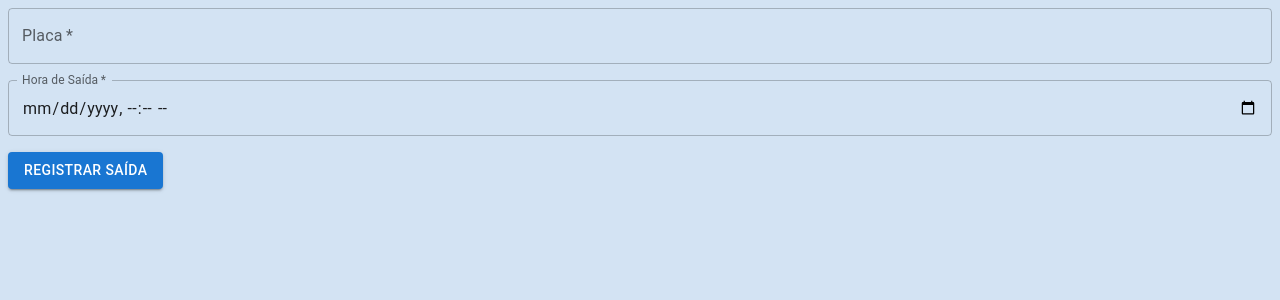
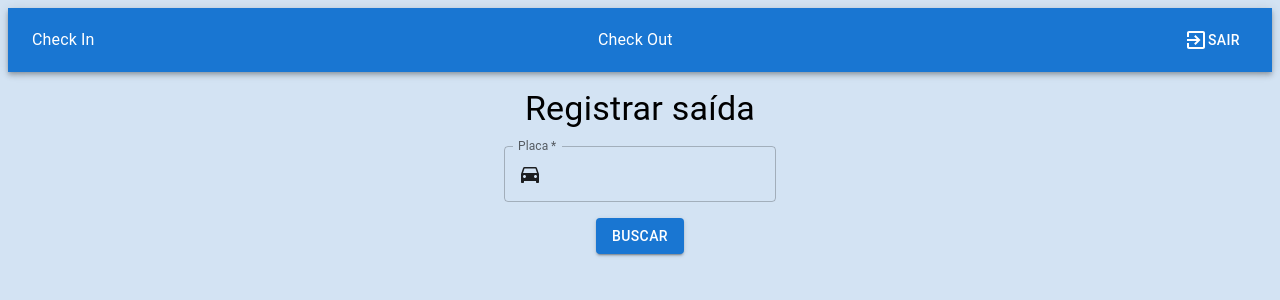
Before and after one commit to JaderSdS/jsPark, a React (Create React App) app: page /checkOut in a window 1280 px wide. Shown: the top 300 px of the page. Built offline with nearby package versions, Linux system fonts and the light colour scheme; no server answers; the database is empty.

Commit message:
finalizar saida do ticket

```diff
--- a/package.json
+++ b/package.json
@@ -18,7 +18,7 @@
     "@types/react-dom": "^18.0.10",
     "dayjs": "^1.11.7",
     "firebase": "^9.21.0",
-    "notistack": "^2.0.8",
+    "notistack": "^3.0.1",
     "qrcode": "^1.5.3",
     "react": "^18.2.0",
     "react-dom": "^18.2.0",
--- a/src/App.tsx
+++ b/src/App.tsx
@@ -32,10 +32,11 @@ function App() {
     <div className="App">
       <AuthProvider>
         <SnackbarProvider
+          autoHideDuration={3000}
           preventDuplicate
           hideIconVariant
           dense
-          maxSnack={4}
+          maxSnack={3}
           anchorOrigin={{
             vertical: "bottom",
             horizontal: "center",
@@ -49,10 +50,7 @@ function App() {
                 path="/checkIn"
                 element={<CheckInForm onSubmit={() => {}} />}
               />
-              <Route
-                path="/checkOut"
-                element={<CheckOutForm updateTicket={() => {}} />}
-              />
+              <Route path="/checkOut" element={<CheckOutForm />} />
 
               <Route
                 path="/addEstacionamento"
--- a/src/components/layout.tsx
+++ b/src/components/layout.tsx
@@ -56,7 +56,7 @@ const Layout: React.FC<LayoutProps> = ({ menuItems, children }) => {
             </Button>
           </Toolbar>
         </AppBar>
-        <Grid container justifyContent="center" textAlign="center">
+        <Grid container justifyContent="flex-start">
           <Grid item xs={12}>
             {children}
           </Grid>
--- a/src/pages/crud/parkingLot/ParkingLotList.tsx
+++ b/src/pages/crud/parkingLot/ParkingLotList.tsx
@@ -8,8 +8,6 @@ import Layout from "../../../components/Layout";
 export const adminMenuItems = [
   { label: "Adicionar Estacionamento", link: "/addEstacionamento" },
   { label: "Listar Estacionamentos", link: "/listEstacionamentos" },
-  { label: "Check In", link: "/checkIn" },
-  { label: "Check Out", link: "/checkOut" },
 ];
 export default function ParkingLotList() {
   const parkingLotRef = collection(fireDb, "estacionamentos");
--- a/src/pages/estacionamento/checkIn.tsx
+++ b/src/pages/estacionamento/checkIn.tsx
@@ -5,20 +5,25 @@ import {
   FormControlLabel,
   Button,
   Grid,
+  Typography,
 } from "@mui/material";
 import Layout from "../../components/Layout";
 import { setDoc, doc, collection, getDocs } from "firebase/firestore";
-import { fireDb } from "../../services/firebaseService";
+import { fireDb, parkingLotRef, ticketsRef } from "../../services/firebaseService";
 import { AuthContext } from "../../contexts/UserContext";
-import { useSnackbar } from "notistack";
+import { closeSnackbar, useSnackbar } from "notistack";
 import QRCode from "react-qr-code";
-import { Print } from "@mui/icons-material";
+import { CloseOutlined, ClosedCaption, Print } from "@mui/icons-material";
 
 interface ParkingFormProps {
-  onSubmit: (formData: ParkingFormData) => void;
+  onSubmit: (formData: ParkingTicket) => void;
 }
+export const estaMenus = [
+  { label: "Check In", link: "/checkIn" },
+  { label: "Check Out", link: "/checkOut" },
+];
 
-interface ParkingFormData {
+export interface ParkingTicket {
   cnpj: string;
   plate: string;
   services: string[];
@@ -39,15 +44,9 @@ const CheckInForm: React.FC<ParkingFormProps> = () => {
 
   const [color, setColor] = useState("");
 
-  const [paymentMethod, setPaymentMethod] = useState("");
-
   const [services, setServices] = useState<string[]>([]);
 
-  const ticketsRef = collection(fireDb, "tickets");
-
   const { enqueueSnackbar } = useSnackbar();
-
-  const parkingLotRef = collection(fireDb, "estacionamentos");
 
   const user = useContext(AuthContext);
 
@@ -103,12 +102,6 @@ const CheckInForm: React.FC<ParkingFormProps> = () => {
     setColor(event.target.value);
   };
 
-  // const handlePaymentMethodChange = (
-  //   event: React.ChangeEvent<{ value: unknown }>
-  // ) => {
-  //   setPaymentMethod(event.target.value as string);
-  // };
-
   const handlePrint = () => {
     const conteudo = document.getElementById("conteudo-impressao");
     if (conteudo) {
@@ -132,8 +125,12 @@ const CheckInForm: React.FC<ParkingFormProps> = () => {
 
   const handleSubmit = async (event: React.FormEvent) => {
     event.preventDefault();
+    if (plate.length < 7) {
+      enqueueSnackbar("Placa inválida", { variant: "error" });
+      return;
+    }
 
-    const formData: ParkingFormData = {
+    const formData: ParkingTicket = {
       entryTime: Date.now(),
       plate,
       color,
@@ -160,12 +157,20 @@ const CheckInForm: React.FC<ParkingFormProps> = () => {
         >
           <Print />
         </Button>
+        <Button
+          variant="contained"
+          color="warning"
+          onClick={() => closeSnackbar(snackbarId)}
+          id="btnFechar"
+        >
+          <CloseOutlined />
+        </Button>
       </>
     );
     enqueueSnackbar(
       <Grid container spacing={2}>
         <Grid item style={style} sm={12} md={12}>
-          Ticket gerado com sucesso
+          <Typography variant="h6"> Ticket gerado com sucesso </Typography>
         </Grid>
         <div id="conteudo-impressao">
           <Grid item style={style} sm={12} md={12}>
@@ -188,23 +193,22 @@ const CheckInForm: React.FC<ParkingFormProps> = () => {
           </Grid>
         </div>
       </Grid>,
-      { action }
+      { action, persist: true }
     );
 
     setColor("");
     setPlate("");
-    setPaymentMethod("");
   };
 
   const getLastTicket = async () => {
     const data = await getDocs(ticketsRef);
 
-    let a = data.docs.map((doc) => doc.id);
+    let allTickets = data.docs.map((doc) => doc.id);
 
-    var bigger = Number(a[0]);
+    var bigger = Number(allTickets[0]);
 
-    for (var i = 1; i < a.length; i++) {
-      var actualNumber = Number(a[i]);
+    for (var i = 1; i < allTickets.length; i++) {
+      var actualNumber = Number(allTickets[i]);
 
       if (actualNumber > bigger) {
         bigger = actualNumber;
@@ -213,12 +217,6 @@ const CheckInForm: React.FC<ParkingFormProps> = () => {
     bigger += 1;
     return bigger.toString();
   };
-
-  const menuItens = [
-    { label: "Entrar", link: "checkOut" },
-    { label: "Histórico", link: "checkOut" },
-    { label: "Perfil", link: "checkOut" },
-  ];
 
   //   const tk = {
   //     id: 35,
@@ -231,8 +229,8 @@ const CheckInForm: React.FC<ParkingFormProps> = () => {
   //  <QRCode value={JSON.stringify(tk)} size={150} />
 
   return (
-    <Layout menuItems={menuItens}>
-      <h2>Registrar entrada</h2>
+    <Layout menuItems={estaMenus}>
+      <Typography variant="h4">Registrar entrada</Typography>
       <Grid container spacing={2}>
         <Grid item xs={12} md={6} sm={12}>
           <TextField
@@ -252,21 +250,7 @@ const CheckInForm: React.FC<ParkingFormProps> = () => {
             fullWidth
           />
         </Grid>
-        {/* <Grid item xs={12} md={6} sm={12}>
-          <InputLabel id="payment-method-label">Forma de Pagamento</InputLabel>
-          <Select
-            label="Forma de Pagamento"
-            value={paymentMethod}
-            onChange={() => handlePaymentMethodChange}
-            fullWidth
-            required
-          >
-            <MenuItem value="dinheiro">Dinheiro</MenuItem>
-            <MenuItem value="cartao-credito">Cartão de Crédito</MenuItem>
-            <MenuItem value="cartao-debito">Cartão de Débito</MenuItem>
-            <MenuItem value="pix">PIX</MenuItem>
-          </Select>
-        </Grid> */}
+
         <Grid item xs={12} md={6} sm={12}>
           {parkingLotServices.length > 0 &&
             //services are an object, how to map it?
--- a/src/pages/estacionamento/checkOut.tsx
+++ b/src/pages/estacionamento/checkOut.tsx
@@ -1,116 +1,295 @@
-import React, { useState } from 'react';
+/* eslint-disable react-hooks/exhaustive-deps */
+import React, { useContext, useEffect, useState } from "react";
 import {
   Grid,
   TextField,
   Button,
-} from '@mui/material';
+  InputLabel,
+  MenuItem,
+  Select,
+  Typography,
+  SelectChangeEvent,
+  InputAdornment,
+} from "@mui/material";
+import Layout from "../../components/Layout";
+import { ParkingTicket, estaMenus } from "./checkIn";
+import { parkingLotRef, ticketsRef } from "../../services/firebaseService";
+import { getDocs } from "firebase/firestore";
+import { useSnackbar } from "notistack";
+import { ParkingLotInterface } from "../crud/parkingLot/ParkingLotCreateEdit";
+import { AuthContext } from "../../contexts/UserContext";
+import {
+  AccessTime,
+  AccessTimeFilled,
+  DirectionsCar,
+  SwipeDownAlt,
+} from "@mui/icons-material";
 
-interface Vehicle {
-  plate: string;
-  exitTime: Date | null;
-}
-
-interface Ticket {
-  plate: string;
-  entryTime: Date;
-  exitTime: Date | null;
-  amountPaid: number;
-  cnpj: string;
-  address: string;
-  ticketId: number;
-  paymentMethod: string;
-  duration: string;
-}
-
-interface ParkingExitProps {
-  updateTicket: (plate: string, exitTime: Date, amountPaid: number) => void;
-}
-
-const CheckOutForm: React.FC<ParkingExitProps> = ({ updateTicket }) => {
-  const [vehicle, setVehicle] = useState<Vehicle>({
-    plate: '',
-    exitTime: null,
-  });
-  const [change, setChange] = useState<number | null>(null);
-
+const CheckOutForm: React.FC = () => {
+  const user = useContext(AuthContext);
+  const [plate, setPlate] = useState("");
+  const [receivedAmount, setReceivedAmount] = useState(0);
+  const [change, setChange] = useState<number>(0);
+  const [paymentMethod, setPaymentMethod] = useState("dinheiro");
+  const [parkingLot, setParkingLot] = useState<ParkingLotInterface>();
+  const [ticket, setTicket] = useState<ParkingTicket>();
+  const { enqueueSnackbar } = useSnackbar();
+  const [exitTime] = useState<Date>(new Date());
   const handleChange = (event: React.ChangeEvent<HTMLInputElement>) => {
-    const { name, value } = event.target;
-
-    setVehicle((prevVehicle) => ({
-      ...prevVehicle,
-      [name]: value,
-    }));
+    const { value } = event.target;
+    setPlate(value);
   };
 
-  const handleExit = () => {
-    const { plate, exitTime } = vehicle;
-
-    // Verificar se todos os campos estão preenchidos
-    if (plate && exitTime) {
-      const amountPaid = calculateAmountPaid(plate, exitTime);
-      const changeAmount = calculateChange(amountPaid);
-
-      updateTicket(plate, exitTime, amountPaid);
-      setChange(changeAmount);
+  //arrow function to find the parking lot
+  const findParkingLot = async () => {
+    const data = await getDocs(parkingLotRef);
+    let thisParkingLot = data.docs
+      .map((doc) => doc.data())
+      .filter((parkingLot) => {
+        return parkingLot.email === user?.email;
+      });
+    if (thisParkingLot.length > 0) {
+      setParkingLot(thisParkingLot[0] as ParkingLotInterface);
     }
   };
 
-  const calculateAmountPaid = (plate: string, exitTime: Date): number => {
-    // Lógica para calcular o valor a ser pago com base na placa e no horário de saída
-    // Substitua esta lógica pelo cálculo correto de acordo com as regras do estacionamento
+  useEffect(() => {
+    findParkingLot();
+  }, []);
 
-    return 0; // Retorna 0 como exemplo
+  const calculateAmountPaid = (): number => {
+    if (ticket && parkingLot) {
+      //hora de entrada
+      const entryTime = ticket.entryTime;
+      //tempo de permanencia em horas
+      const permanenceTime = (exitTime.getTime() - entryTime) / 3600000;
+
+      if (permanenceTime < 1) {
+        return parkingLot.prices.hourlyRate;
+      }
+
+      if (permanenceTime > 5) {
+        //retorna valor da diaria
+        debugger;
+        return parkingLot.prices.dailyRate;
+      }
+      //valor a ser pago
+      const amountPaid = permanenceTime * parkingLot.prices.hourlyRate;
+      return amountPaid;
+    }
+    return 0;
   };
 
-  const calculateChange = (amountPaid: number): number => {
-    // Lógica para calcular o troco com base no valor pago e no total a ser pago
+  // const calculateChange = (amountPaid: number): number => {
+  //   // Lógica para calcular o troco com base no valor pago e no total a ser pago
 
-    const totalAmount = 0; // Defina o valor total a ser pago
+  //   const totalAmount = 0; // Defina o valor total a ser pago
 
-    return amountPaid - totalAmount;
+  //   return amountPaid - totalAmount;
+  // };
+
+  const handlePaymentMethodChange = (event: SelectChangeEvent<string>) => {
+    debugger;
+    setPaymentMethod(event.target.value as string);
+  };
+
+  const handleFindTicket = async () => {
+    if (plate === "") {
+      enqueueSnackbar("Informe a placa do veículo", { variant: "error" });
+      return;
+    }
+    if (plate.length < 7) {
+      enqueueSnackbar("Informe uma placa válida", { variant: "error" });
+      return;
+    }
+
+    const data = await getDocs(ticketsRef);
+
+    let thisTicket = data.docs
+      .map((doc) => doc.data())
+      .filter((ticket) => {
+        return ticket.plate === plate;
+      });
+    if (thisTicket.length > 0) {
+      //trasform DocumentData into ParkingTicket
+      setTicket(thisTicket[0] as ParkingTicket);
+    }
+  };
+
+  const formatDateTime = (date: any) => {
+    return date.toISOString().slice(0, 16);
   };
 
   return (
-    <Grid container spacing={2}>
-      <Grid item xs={12}>
+    <Layout menuItems={estaMenus}>
+      <Grid container direction="column" alignItems="center" spacing={2}>
+        <Grid item xs={6} md={12} sm={12}>
+          <Typography style={{ marginTop: "16px" }} variant="h4">
+            Registrar saída
+          </Typography>
+        </Grid>
+        <Grid item xs={6} md={6} sm={12}>
           <TextField
+            sx={{ minWidth: "250px" }}
             name="plate"
             label="Placa"
-          value={vehicle.plate}
+            value={plate}
             onChange={handleChange}
             inputProps={{
               maxLength: 7,
-            pattern: '[A-Za-z0-9]{0,7}',
+              minLength: 7,
+            }}
+            InputProps={{
+              startAdornment: <DirectionsCar />,
             }}
             required
-          fullWidth
           />
         </Grid>
-      <Grid item xs={12}>
+        {ticket && parkingLot ? (
+          <>
+            <Grid item xs={6} md={6} sm={12}>
               <TextField
+                sx={{ minWidth: "250px" }}
                 type="datetime-local"
-          name="exitTime"
-          label="Hora de Saída"
-          value={vehicle.exitTime || ''}
-          onChange={handleChange}
+                name="entryTime"
+                label="Hora de entrada"
+                value={formatDateTime(new Date(ticket.entryTime))}
                 InputLabelProps={{
                   shrink: true,
                 }}
-          required
-          fullWidth
+                InputProps={{
+                  startAdornment: <AccessTime />,
+                }}
               />
             </Grid>
-      <Grid item xs={12}>
-        <Button variant="contained" color="primary" onClick={handleExit}>
+            <Grid item xs={6} md={6} sm={12}>
+              <TextField
+                sx={{ minWidth: "250px" }}
+                type="datetime-local"
+                name="exitTime"
+                label="Hora de saída"
+                value={formatDateTime(exitTime)}
+                InputLabelProps={{
+                  shrink: true,
+                }}
+                InputProps={{
+                  startAdornment: <AccessTimeFilled />,
+                }}
+              />
+            </Grid>
+            <Grid item xs={6} md={6} sm={12}>
+              <TextField
+                sx={{ minWidth: "250px" }}
+                type="text"
+                name="totalAmount"
+                label="Total"
+                value={calculateAmountPaid().toFixed(2)}
+                InputProps={{
+                  startAdornment: (
+                    <InputAdornment position="start">
+                      <strong>R$</strong>
+                    </InputAdornment>
+                  ),
+                }}
+                InputLabelProps={{
+                  shrink: true,
+                }}
+              />
+            </Grid>
+
+            <Grid item xs={2} md={2} sm={2}>
+              <InputLabel id="payment-method-label">
+                Forma de Pagamento
+              </InputLabel>
+              <Select
+                sx={{ minWidth: "250px" }}
+                label="Forma de Pagamento"
+                value={paymentMethod}
+                onChange={(event) => handlePaymentMethodChange(event)}
+                required
+              >
+                <MenuItem value="dinheiro">Dinheiro</MenuItem>
+                <MenuItem value="cartao-credito">Cartão de Crédito</MenuItem>
+                <MenuItem value="cartao-debito">Cartão de Débito</MenuItem>
+                <MenuItem value="pix">PIX</MenuItem>
+              </Select>
+            </Grid>
+            {paymentMethod === "dinheiro" && (
+              <>
+                <Grid item sx={{ marginTop: 2 }} xs={6} md={6} sm={12}>
+                  <TextField
+                    sx={{ minWidth: "250px" }}
+                    type="number"
+                    name="change"
+                    label="Valor recebido"
+                    value={receivedAmount}
+                    InputProps={{
+                      startAdornment: (
+                        <InputAdornment position="start">
+                          <strong>R$</strong>
+                        </InputAdornment>
+                      ),
+                    }}
+                    InputLabelProps={{
+                      shrink: true,
+                    }}
+                    onChange={(event) => {
+                      if (Number(event.target.value) !== 0) {
+                        setReceivedAmount(Number(event.target.value));
+                        setChange(
+                          Number(event.target.value) - calculateAmountPaid()
+                        );
+                      } else {
+                        setReceivedAmount(0);
+                        setChange(0);
+                      }
+                    }}
+                  />
+                </Grid>
+                <Grid item xs={6} md={6} sm={12}>
+                  <SwipeDownAlt sx={{ fontSize: "3em" }} />
+                </Grid>
+                <Grid item xs={6} md={6} sm={12}>
+                  <TextField
+                    sx={{ minWidth: "250px" }}
+                    type="number"
+                    name="change"
+                    label="Troco"
+                    value={change.toFixed(2)}
+                    InputProps={{
+                      startAdornment: (
+                        <InputAdornment position="start">
+                          <strong>R$</strong>
+                        </InputAdornment>
+                      ),
+                    }}
+                    InputLabelProps={{
+                      shrink: true,
+                    }}
+                  />
+                </Grid>
+              </>
+            )}
+
+            <Grid item xs={6} md={6} sm={12}>
+              <Button variant="contained" color="primary" onClick={() => {}}>
                 Registrar Saída
               </Button>
             </Grid>
-      {change !== null && (
-        <Grid item xs={12}>
-          <strong>Troco: R$ {change.toFixed(2)}</strong>
+          </>
+        ) : (
+          <Grid item xs={6} md={6} sm={12}>
+            <Button
+              variant="contained"
+              color="primary"
+              onClick={handleFindTicket}
+            >
+              Buscar
+            </Button>
           </Grid>
         )}
       </Grid>
+    </Layout>
   );
 };
 
--- a/src/services/firebaseService.tsx
+++ b/src/services/firebaseService.tsx
@@ -2,7 +2,7 @@
 import { initializeApp } from "firebase/app";
 import { getAnalytics } from "firebase/analytics";
 import { getAuth } from "firebase/auth";
-import { getFirestore } from "firebase/firestore";
+import { collection, getFirestore } from "firebase/firestore";
 // TODO: Add SDKs for Firebase products that you want to use
 // https://firebase.google.com/docs/web/setup#available-libraries
 
@@ -24,3 +24,6 @@ const analytics = getAnalytics(firebaseApp);
 
 export const fireAuth = getAuth(firebaseApp);
 export const fireDb = getFirestore(firebaseApp);
+
+export const parkingLotRef = collection(fireDb, "estacionamentos");
+export const ticketsRef = collection(fireDb, "tickets");
```
Also changed, not shown: src/pages/crud/parkingLot/ParkingLotCreateEdit.tsx (+11 -24 lines), src/pages/home/HomeAdm.tsx (deleted, +0 -16 lines), 1 other file (tests, documents, lock files or other folders). Lines whose indentation alone changed are shown as unchanged.
